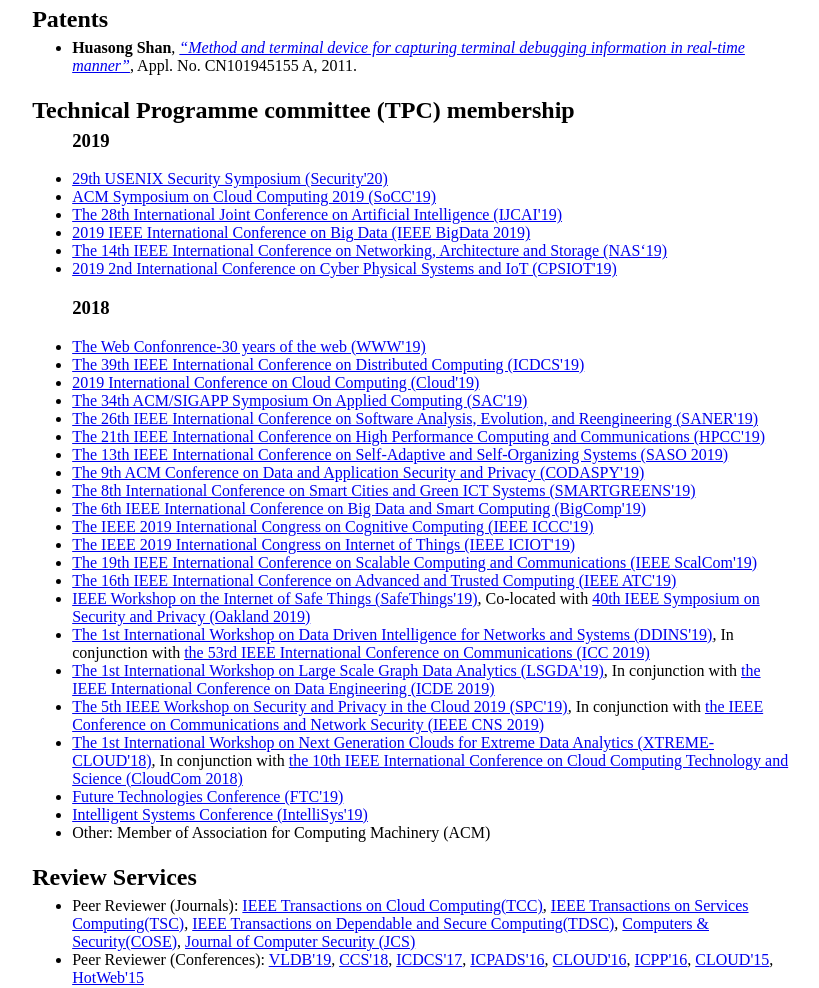
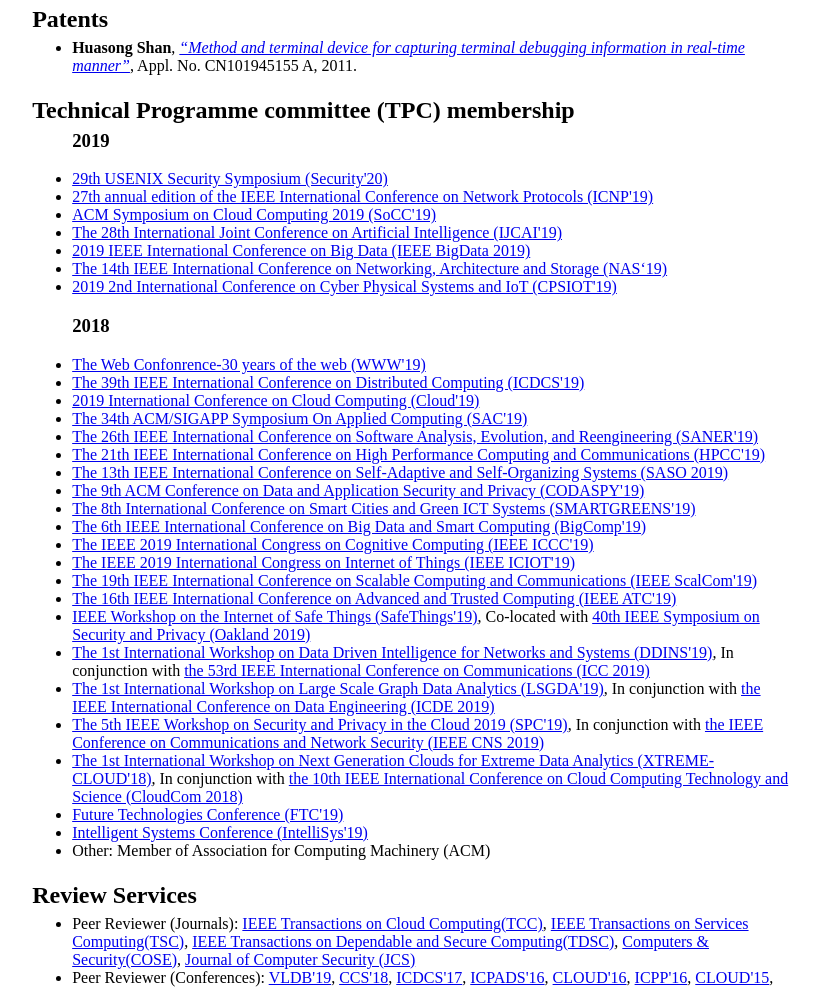
Before and after one commit to monadyn/monadyn.github.io, a plain HTML site: page index.html in a window 1280 px wide. Shown: the part 2465-3453 px from the top of the page, without its empty margins (195-1014 px from the left). Drawn offline with Linux system fonts and the light colour scheme.

Commit message:
Update index.html

```diff
--- a/index.html
+++ b/index.html
@@ -339,6 +339,12 @@
 
 						<li class="level1">
 						<div class="li">
+							<a href="https://icnp19.cs.ucr.edu/">27th annual edition of the IEEE International Conference on Network Protocols (ICNP'19)</a>
+                                                </div>
+
+
+						<li class="level1">
+						<div class="li">
 							<a href="https://acmsocc.github.io/2019/">ACM Symposium on Cloud Computing 2019 (SoCC'19)</a>
                                                 </div>
 
```
